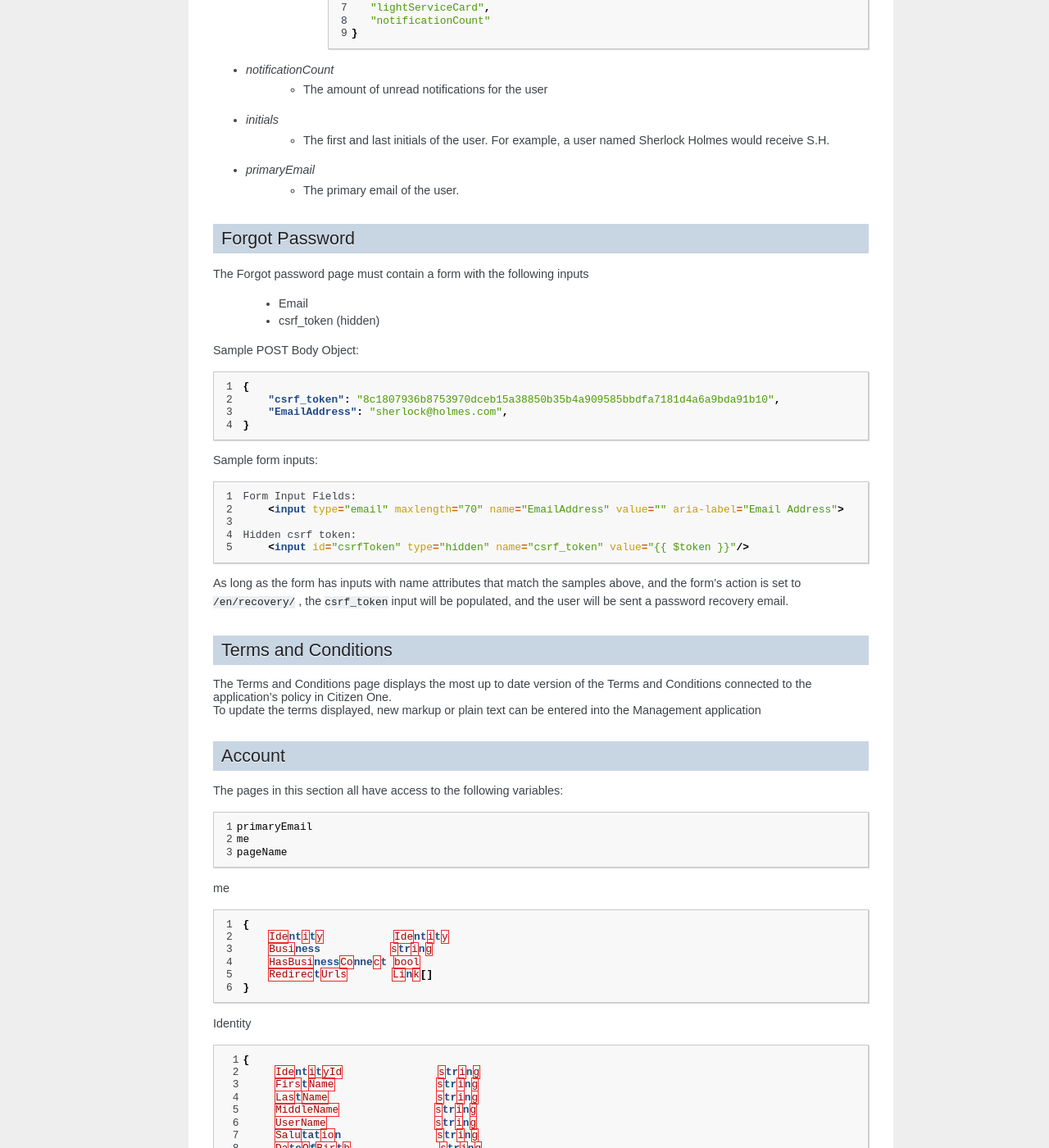
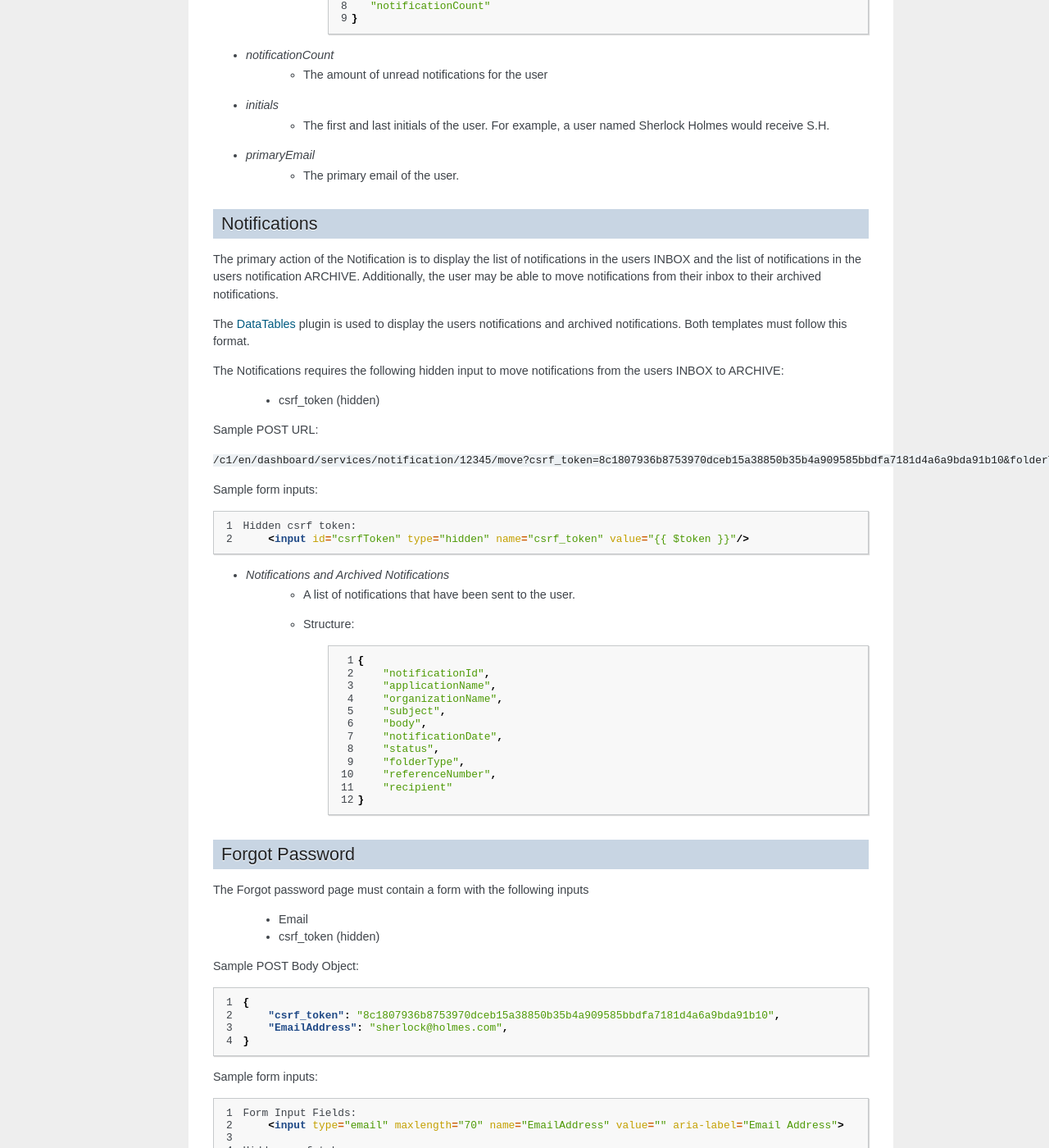
Before and after one commit to Vivvo/gnl-templates, a Sphinx documentation site: the page built from documentation/source/template-design-guide.rst, in a window 1280 px wide and 1400 px high, scrolled down 2907 px. Shown: the whole window at 82% size. Built offline with Sphinx 7.4.7, drawn with Linux system fonts in a browser that asks for light colours; some of the changed text lies outside the part shown.

Commit message:
feat: added notifications to template design guide

```diff
--- a/documentation/source/template-design-guide.rst
+++ b/documentation/source/template-design-guide.rst
@@ -147,6 +147,7 @@ Dashboard
 
 The Dashboard page has no primary action, but it does display a number of important values to the user.
 Those values are:
+
 - `maintenanceMessage`
    - A maintenance message that can be enabled or disabled to notify users of planned maintenance downtime.
    - Structure:
@@ -184,6 +185,53 @@ Those values are:
    - The first and last initials of the user. For example, a user named Sherlock Holmes would receive S.H.
 - `primaryEmail`
    - The primary email of the user.
+
+*************
+Notifications
+*************
+
+The primary action of the Notification is to display the list of notifications in the users INBOX and the list of notifications in the users notification ARCHIVE.
+Additionally, the user may be able to move notifications from their inbox to their archived notifications.
+
+The `DataTables <https://datatables.net/>`_ plugin is used to display the users notifications and archived notifications.
+Both templates must follow this format.
+
+The Notifications requires the following hidden input to move notifications from the users INBOX to ARCHIVE:
+
+    - csrf_token (hidden)
+
+Sample POST URL:
+
+``/c1/en/dashboard/services/notification/12345/move?csrf_token=8c1807936b8753970dceb15a38850b35b4a909585bbdfa7181d4a6a9bda91b10&folderType=ARCHIVE``
+
+Sample form inputs:
+
+.. code-block:: HTML
+   :linenos:
+
+    Hidden csrf token:
+        <input id="csrfToken" type="hidden" name="csrf_token" value="{{ $token }}"/>
+
+- `Notifications and Archived Notifications`
+   - A list of notifications that have been sent to the user.
+   - Structure:
+      .. code-block:: JSON
+          :linenos:
+
+          {
+              "notificationId",
+              "applicationName",
+              "organizationName",
+              "subject",
+              "body",
+              "notificationDate",
+              "status",
+              "folderType",
+              "referenceNumber",
+              "recipient"
+          }
+
+
 
 ***************
 Forgot Password
```
